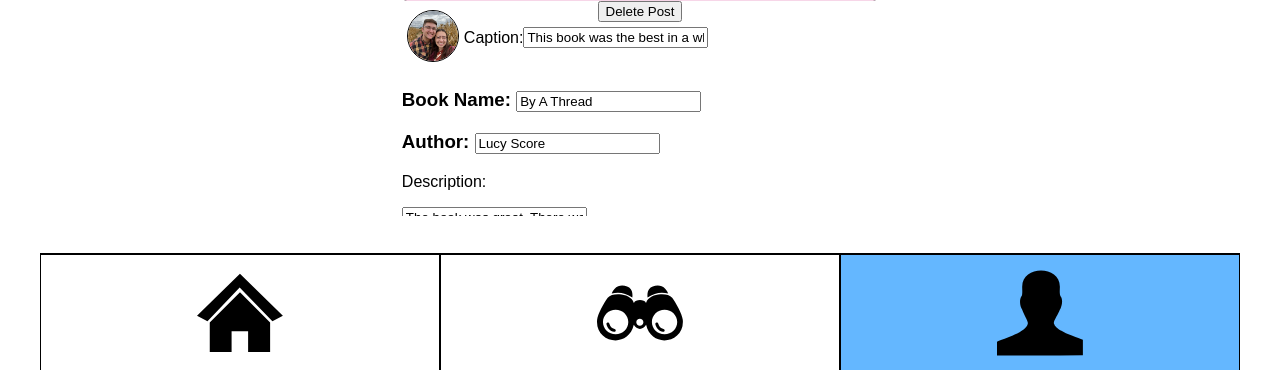
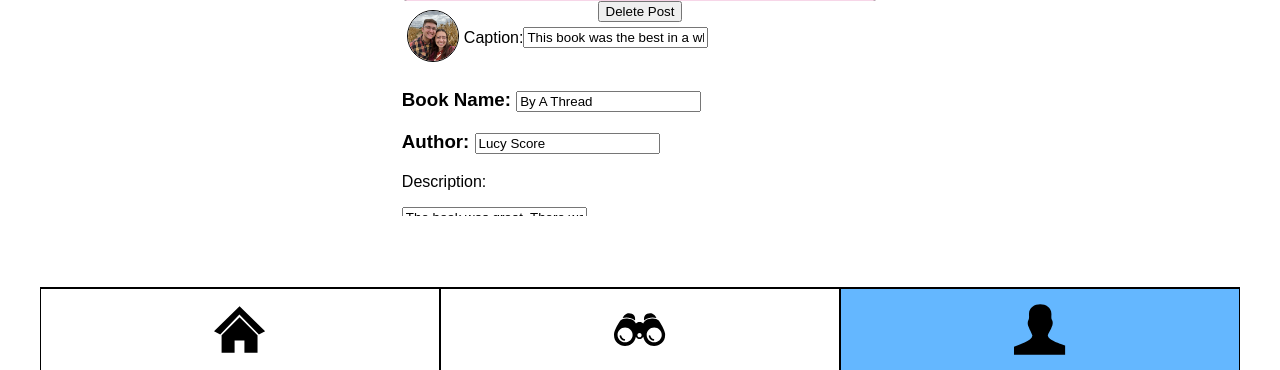
Before and after one commit to Carson-Spaniel/Friends-Haven, a Django app: page /edit/25/ in a window 1280 px wide. Shown: the part 789-1159 px from the top of the page. Run offline with Django 4.2, Linux system fonts and the light colour scheme; data comes from the database, SQL or seed files in the repository.

Commit message:
new sizing

```diff
--- a/friends_haven_app/static/css/base.css
+++ b/friends_haven_app/static/css/base.css
@@ -10,12 +10,13 @@
 }
 
 main{
-    height: 90vh;
+    height: 93vh;
     position: absolute;
     top: 0;
     width: 100vw;
     overflow-y: scroll;
     overflow-x: hidden;
+    z-index: 9;
 }
 
 body *, body{
@@ -39,7 +40,7 @@ footer{
     justify-content: space-around;
     bottom: 0;
     width: 100%;
-    height: 10vh;
+    height: 7vh;
     background-color: var(--background);
     z-index: 10;
 }
```
